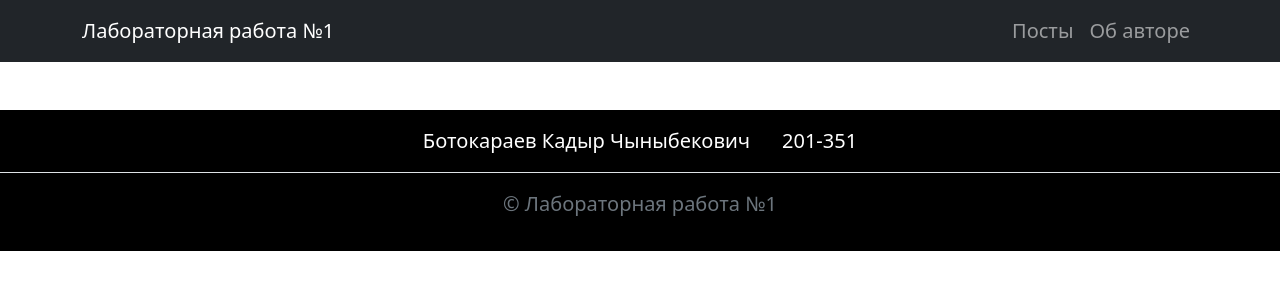
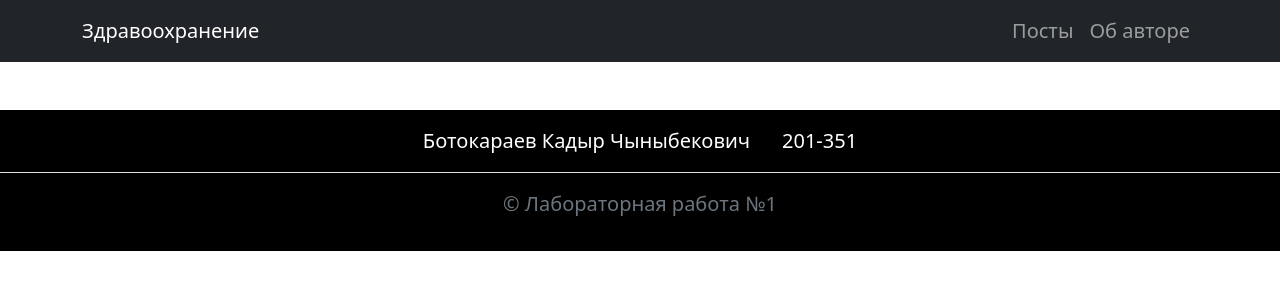
Before and after one commit to botokaraev40/med-cooperative, a Flask app: page / in a window 1280 px wide. Shown: the top 300 px of the page. Run offline with Flask 2, Linux system fonts and the light colour scheme.

Commit message:
commit_project

```diff
--- a/project/app/templates/base.html
+++ b/project/app/templates/base.html
@@ -14,7 +14,7 @@
       {% if title %}
         {{ title }}
       {% else %}
-        Лабораторная работа №1
+        Здравоохранение
       {% endif %}
     </title>
   </head>
@@ -23,7 +23,7 @@
 
   <nav class="navbar navbar-expand-sm navbar-dark bg-dark">
     <div class="container">
-      <a class="navbar-brand" href="{{ url_for('index') }}">Лабораторная работа №1</a>
+      <a class="navbar-brand" href="{{ url_for('index') }}">Здравоохранение</a>
   <button class="navbar-toggler" type="button" data-toggle="collapse" data-target="#navbarSupportedContent" aria-controls="navbarSupportedContent" aria-expanded="false" aria-label="Toggle navigation">
     <span class="navbar-toggler-icon"></span>
   </button>
```
